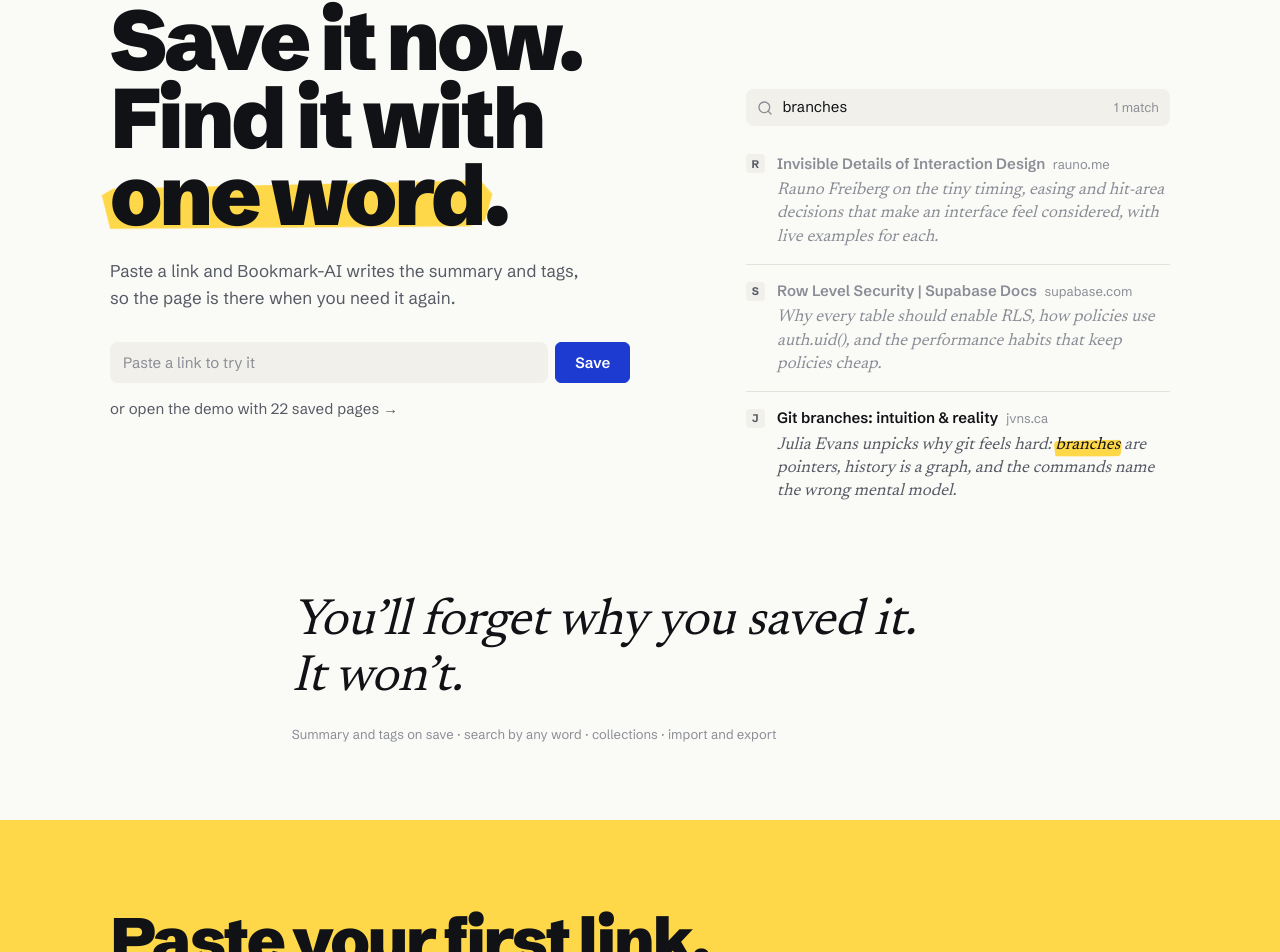
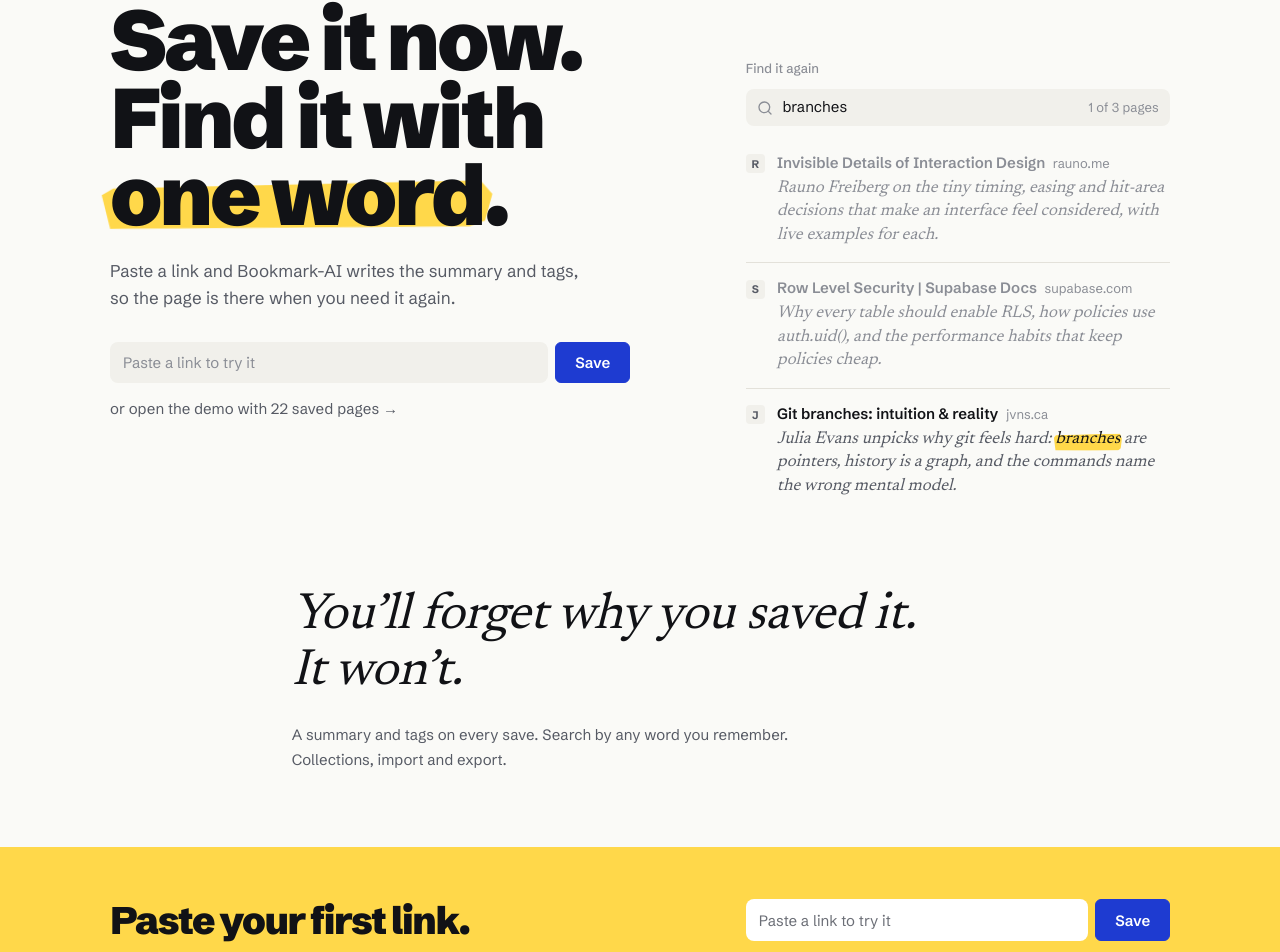
Before and after one commit to meCeltic/Bookmark-AI, a Next.js app: page / in a window 1280 px wide. Shown: the part 149-1101 px from the top of the page. Built offline with nearby package versions, Linux system fonts and the light colour scheme; no server answers.

Commit message:
Put the closing band on one line and label the live demo

```diff
--- a/app/page.tsx
+++ b/app/page.tsx
@@ -44,13 +44,14 @@ export default function Home() {
             </div>
           </section>
 
+          {/* lg+: the strip's search box lines up with the second headline line; its small label sits above (2rem). */}
           <section
-            className="border-t border-line py-14 sm:py-20 lg:col-span-5 lg:mt-[calc(6rem+0.92*var(--h1)+0.12*var(--h1))] lg:self-start lg:border-t-0 lg:py-0"
+            className="border-t border-line py-14 sm:py-20 lg:col-span-5 lg:mt-[calc(6rem+0.92*var(--h1)+0.12*var(--h1)-2rem)] lg:self-start lg:border-t-0 lg:py-0"
             aria-labelledby="find-heading"
           >
-            <div className="mb-8 lg:sr-only">
-              <h2 id="find-heading" className="text-[32px] font-extrabold tracking-[-0.03em]">Find it again</h2>
-              <p className="mt-2 max-w-[52ch] text-[15px] text-ink-2">Months later, one word you remember is enough.</p>
+            <div className="mb-8 lg:mb-3">
+              <h2 id="find-heading" className="text-[32px] font-extrabold tracking-[-0.03em] lg:text-[13px] lg:font-medium lg:leading-5 lg:tracking-normal lg:text-ink-3">Find it again</h2>
+              <p className="mt-2 max-w-[52ch] text-[15px] text-ink-2 lg:hidden">Months later, one word you remember is enough.</p>
             </div>
             <FindStrip />
           </section>
@@ -60,23 +61,24 @@ export default function Home() {
           <p className="max-w-[30ch] text-balance font-summary text-[clamp(36px,4vw,56px)] font-normal italic leading-[1.1] tracking-[-0.01em] text-ink">
             You&rsquo;ll forget why you saved it.<br className="hidden sm:inline" /> It won&rsquo;t.
           </p>
-          <p className="mt-5 text-[13px] text-ink-3">
-            Summary and tags on save · search by any word · collections · import and export
+          <p className="mt-6 max-w-[60ch] text-[15px] leading-relaxed text-ink-2">
+            A summary and tags on every save. Search by any word you remember. Collections, import and export.
           </p>
         </section>
       </main>
       </div>
 
-      <section className="bg-mark py-24 text-[#111216]" aria-labelledby="close-heading">
-        <div className="mx-auto w-full max-w-[1120px] px-4 sm:px-8">
+      {/* lg+: one line on the hero's 12 columns, headline over the copy (1-7), form over the strip (8-12). */}
+      <section className="bg-mark py-24 text-[#111216] lg:py-14" aria-labelledby="close-heading">
+        <div className="mx-auto w-full max-w-[1120px] px-4 sm:px-8 lg:grid lg:grid-cols-12 lg:items-center lg:gap-x-8">
           <h2
             id="close-heading"
-            className="text-[clamp(40px,5vw,72px)] leading-[0.95] text-[#111216]"
+            className="text-[clamp(40px,5vw,72px)] leading-[0.95] text-[#111216] lg:col-span-7 lg:text-[clamp(32px,3vw,44px)] lg:leading-none"
             style={{ fontWeight: 900, letterSpacing: "-0.04em" }}
           >
             Paste your first link.
           </h2>
-          <div className="mt-8">
+          <div className="mt-8 lg:col-span-5 lg:mt-0">
             <TrySave id="try-url-close" onMark />
           </div>
         </div>
--- a/components/landing/find-strip.tsx
+++ b/components/landing/find-strip.tsx
@@ -71,7 +71,8 @@ export function FindStrip() {
             </span>
           ))}
         </span>
-        <span className="ml-auto text-[13px] text-ink-3">1 match</span>
+        {/* Every row stays in view (the others dimmed), so the count says which of them matched. */}
+        <span className="ml-auto text-[13px] text-ink-3">1 of {ROWS.length} pages</span>
       </div>
       <p className="sr-only">Searching a drawer of saved pages for one word, such as easing, rls or branches, finds the page that mentions it.</p>
       <ul className="mt-3">
@@ -87,7 +88,7 @@ export function FindStrip() {
               </span>
               <div className="min-w-0">
                 <div className="flex items-baseline gap-2">
-                  <span className={`truncate text-[15px] font-semibold transition-colors duration-200 ${on ? "text-ink" : "text-ink-3"}`}>{row.title}</span>
+                  <span className={`line-clamp-2 min-w-0 text-[15px] font-semibold leading-snug transition-colors duration-200 ${on ? "text-ink" : "text-ink-3"}`}>{row.title}</span>
                   <span className="shrink-0 text-[13px] text-ink-3">{row.domain}</span>
                 </div>
                 <p className={`mt-1 font-summary text-[17px] italic leading-snug transition-colors duration-200 ${on ? "text-ink-2" : "text-ink-3"}`}>
```
